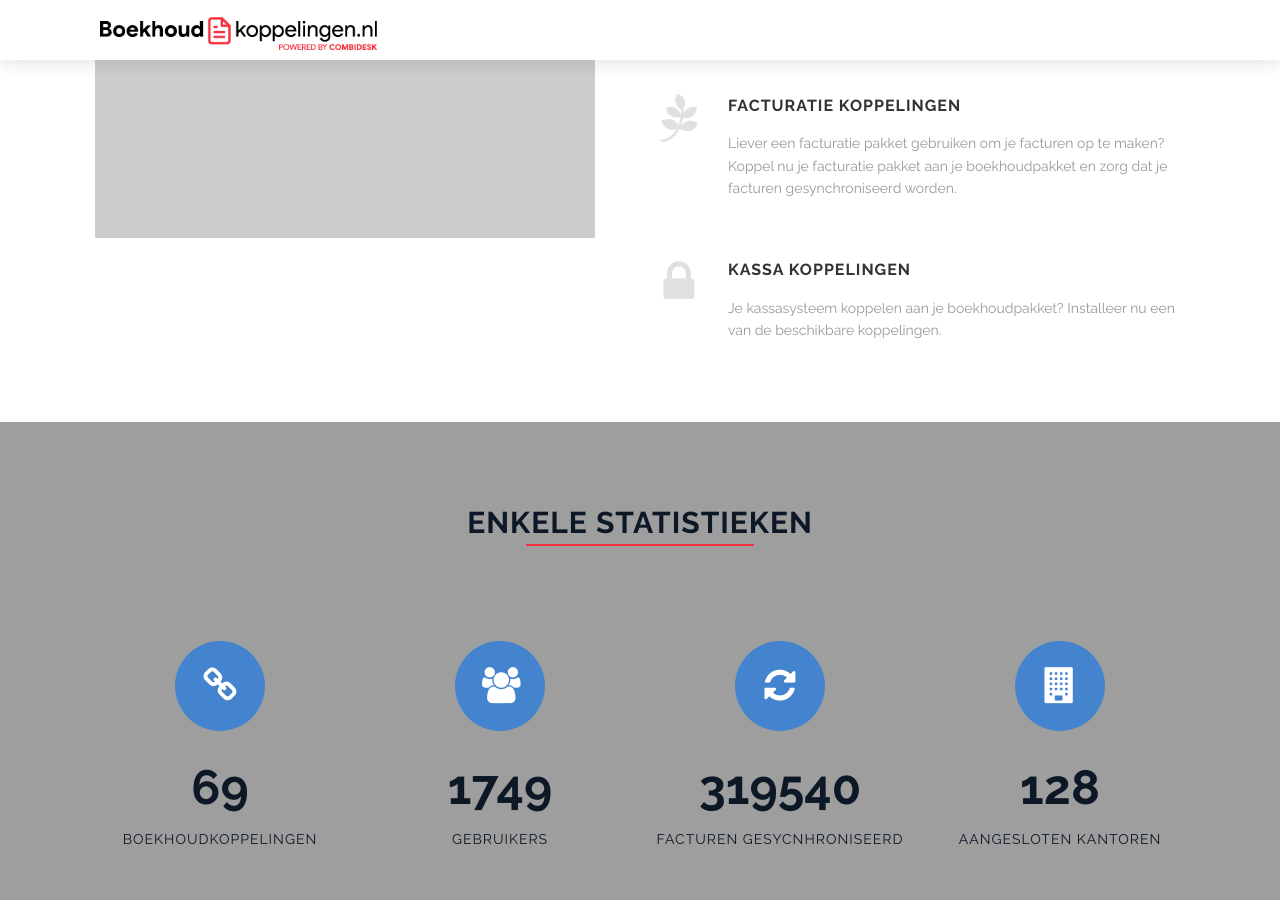
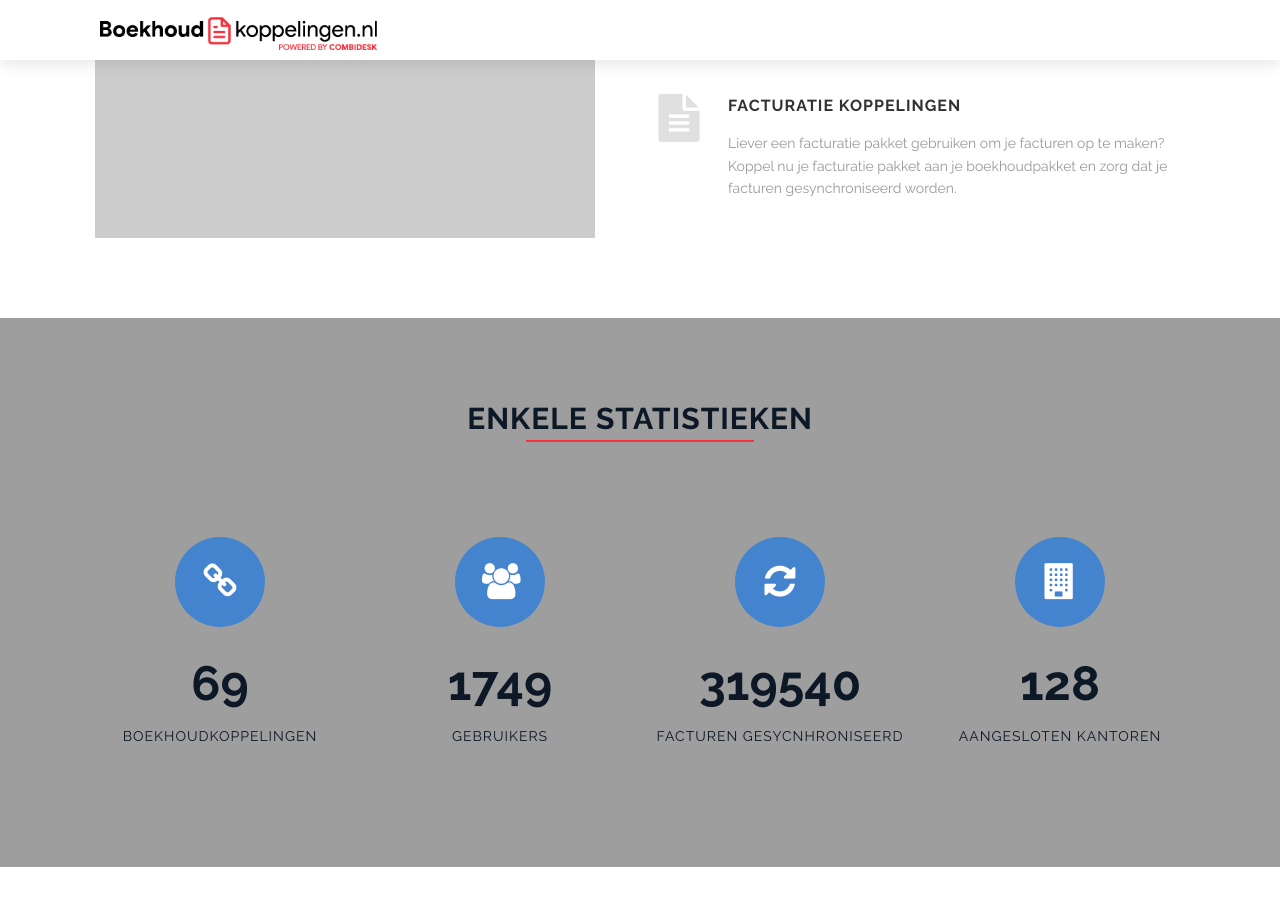
Before and after one commit to Combidesk/combidesk.github.io, a Jekyll site: the page built from index.html, in a window 1280 px wide and 900 px high, scrolled down 2593 px. Built offline with Jekyll 4.4.1, drawn with Linux system fonts in a browser that asks for light colours; a script that is not in the unit is left out; the list of posts is cut into pages by our own code.

Commit message:
Icons added
Icons added to the different categories

```diff
--- a/index.html
+++ b/index.html
@@ -45,18 +45,15 @@
 
 
 services:
-  - icon: trophy
+  - icon: shopping-cart
     title: Webshop koppelingen
     desc: Koppel nu je webshop aan je boekhoudpakket. Er zijn boekhoudkoppelingen beschikbaar voor een aantal verschillende webshop platformen.
-  - icon: cogs
+  - icon: users
     title: CRM koppelingen
     desc: Koppel nu je CRM pakket aan je boekhoudpakket en zorg ervoor dat je facturen automatisch in je boekhoudpakket worden geboekt.
-  - icon: pagelines
+  - icon: file-text
     title: Facturatie koppelingen
     desc: Liever een facturatie pakket gebruiken om je facturen op te maken? Koppel nu je facturatie pakket aan je boekhoudpakket en zorg dat je facturen gesynchroniseerd worden.
-  - icon: lock
-    title: Kassa koppelingen
-    desc: Je kassasysteem koppelen aan je boekhoudpakket? Installeer nu een van de beschikbare koppelingen.
 
 milestones:
   - icon: link
```
